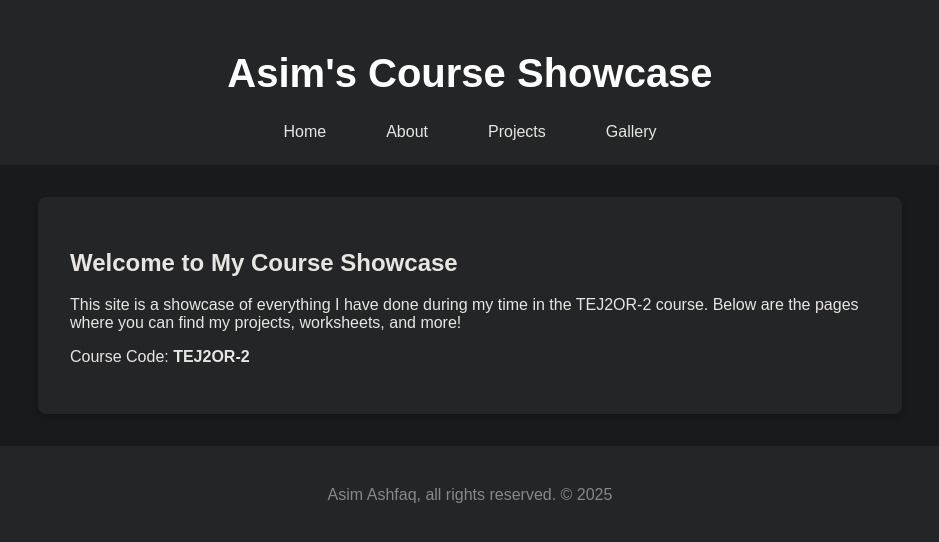
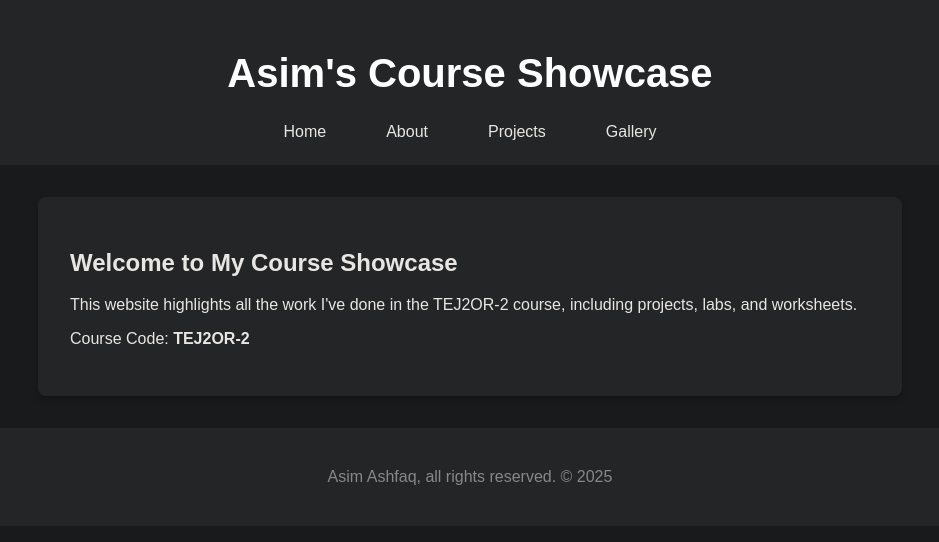
Before and after one commit to Asim-A-dev/Asim.github.io, a Jekyll site: the page built from index.html, in a window 1280 px wide. Shown: the top 542 px of the page, without its empty margins (170-1109 px from the left). Built offline with Jekyll 4.4.1, drawn with Linux system fonts in a browser that asks for light colours.

Commit message:
Update index.html

```diff
--- a/index.html
+++ b/index.html
@@ -4,6 +4,5 @@ title: "Home"
 ---
 
 <h2>Welcome to My Course Showcase</h2>
-<p>This site is a showcase of everything I have done during my time in the TEJ2OR-2 course. Below are the pages where you can find my projects, worksheets, and more!</p>
-
+<p>This website highlights all the work I've done in the TEJ2OR-2 course, including projects, labs, and worksheets.</p>
 <p>Course Code: <strong>TEJ2OR-2</strong></p>
```
